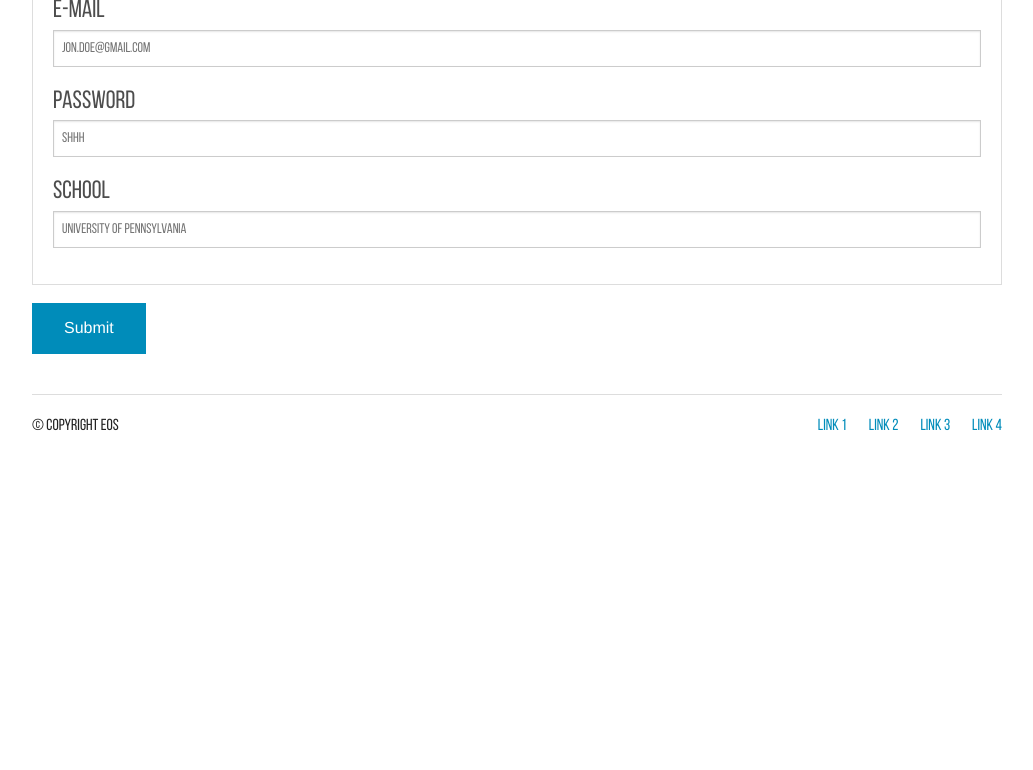
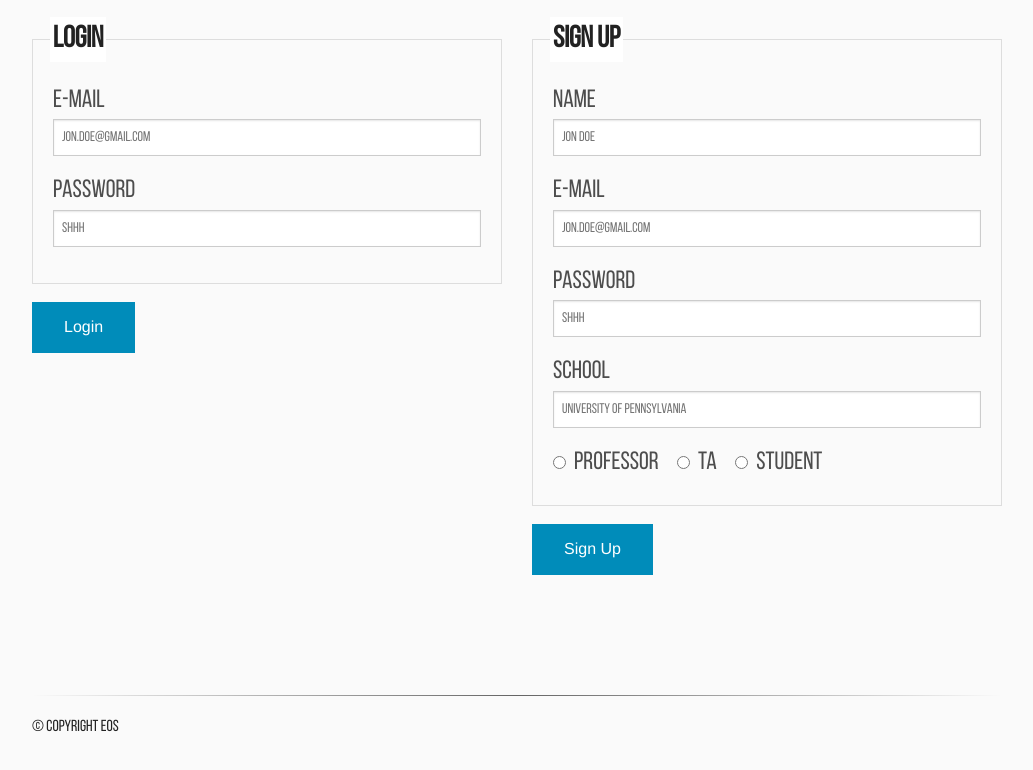
Before and after one commit to jpchen/EoS, a Flask app: page /signup in a window 1280 px wide. Shown: the part 286-1056 px from the top of the page, without its empty margins (123-1156 px from the left). Before the commit the page ends 717 px from the top, so only its background shows below. Run offline with Flask 2, Linux system fonts and the light colour scheme.

Commit message:
fixed forms

```diff
--- a/static/css/layout.css
+++ b/static/css/layout.css
@@ -25,3 +25,140 @@ h1 {
 .button:active {
   background-color: #8DA2D8;
 }*/
+
+ body {
+          background-color: rgba(0, 0, 0, 0.02);
+        }
+
+        .button {
+          /*font-family: 'Raleway', Helvetica, Arial, sans-serif; */
+        }
+
+        .button-group li{
+          padding-top: 3%;
+        }
+
+        .button-group a{
+          color: rgba(0, 0, 0, 1);
+          background-color: transparent;
+        }
+
+        .button-group a:hover {
+          color: rgba(0, 0, 0, 0.4);
+          background-color: transparent;
+        }
+
+        .button-group{
+          float: none;
+        }
+
+        @media only screen and (min-width: 40.063em) {
+          .button-group{
+            float: right;
+          }
+        }
+
+        .namelogo {
+          padding: 20px 10px 0px 10px;
+        }
+
+        @media only screen and (min-width: 40.063em) {
+          .namelogo {
+            padding-bottom: 20px;
+          }
+        }
+
+        .namelogo h1 {
+          font-size: 1.5em;
+          font-weight: 600;
+          text-align: center;
+        }
+
+        @media only screen and (min-width: 40.063em) {
+          .namelogo h1 {
+            font-size: 16px;
+            text-align: left;
+          }
+        }
+
+        @media only screen and (min-width: 64.063em) {
+          .namelogo h1 {
+            font-size: 24px;
+            text-align: left;
+          }
+        }
+
+        .hero{
+          background: url(https://c4.staticflickr.com/4/3916/15256514126_e696dfc374_n.jpg);
+          background-size: cover;
+          box-shadow: inset 0px 0px 0 2000px rgba(0,0,0,0.15);
+          height: 80%;
+        }
+
+        .intro-text {
+          padding-top: 40%;
+          color: rgba(255, 255, 255, 1);
+          text-align: center;
+        }
+
+        @media only screen and (min-width: 40.063em) {
+          .intro-text{
+            padding-top: 25%;
+          }
+        }
+
+        @media only screen and (min-width: 64.063em) {
+          .intro-text{
+            padding-top: 18%;
+          }
+        }
+
+        .intro-text p{
+          font-family: 'Shadows Into Light', cursive;
+          font-size: 44px;
+        }
+
+        .about, .work, .contact {
+          padding: 50px 0 0 0;
+        }
+
+        .about img{
+          width: 250px;
+          height: 250px;
+          border-radius: 150px;
+          -webkit-border-radius: 150px;
+          -moz-border-radius: 150px;
+        }
+
+        .work img:hover {
+          opacity: 0.5;
+        -webkit-transition: 0.3s ease;
+        -moz-transition: 0.3s ease;
+        -ms-transition: 0.3s ease;
+        -o-transition: 0.3s ease;
+        transition: 0.3s ease;
+        }
+
+        .work li {
+          height: 140px;
+          overflow: hidden;
+        }
+
+        hr {
+          border: 0;
+          height: 1px;
+          background-image: -webkit-linear-gradient(left, rgba(0,0,0,0), rgba(0,0,0,0.75), rgba(0,0,0,0));
+          background-image:    -moz-linear-gradient(left, rgba(0,0,0,0), rgba(0,0,0,0.75), rgba(0,0,0,0));
+          background-image:     -ms-linear-gradient(left, rgba(0,0,0,0), rgba(0,0,0,0.75), rgba(0,0,0,0));
+          background-image:      -o-linear-gradient(left, rgba(0,0,0,0), rgba(0,0,0,0.75), rgba(0,0,0,0));
+          opacity: 0.8;
+        }
+
+        footer {
+          padding: 80px 0 10px 0;
+        }
+
+        footer a:hover {
+          color: rgba(0, 0, 0, 0.4);
+          background-color: transparent;
+        }
--- a/templates/signup.html
+++ b/templates/signup.html
@@ -18,8 +18,8 @@
         <div class="large-12 columns">
           <div class="nav-bar right">
            <ul class="button-group">
-             <li><a href="#" class="button">My Classes</a></li>
-             <li><a href="#" class="button">Profile</a></li>
+             <li><a href="#" class="button">Home</a></li>
+             <li><a href="#" class="button">Log Out</a></li>
             </ul>
           </div>
           <h1><img src="{{ url_for('static', filename='logo.png') }}" style="width: 60px;"/>EoS <small>It's awesome.</small></h1>
@@ -28,10 +28,47 @@
       </div>
       <!-- End Nav -->
 
+     <!-- <div class="row">
+        <div class="small-12 medium-4 large-6 columns namelogo">
+          <h1><img src="{{ url_for('static', filename='logo.png') }}" style="width: 60px;"/>EoS <small>It's awesome.</small></h1>
+        </div>
+        <div class="small-12 medium-8 large-6 columns">
+          <div class="nav-bar">
+            <ul class="button-group">
+            <li><a href="#" class="button">About</a></li>
+            <li><a href="#" class="button">Work</a></li>
+            <li><a href="#" class="button">Contact</a></li>
+            </ul>
+          </div>
+        </div>
+      </div> -->
+
+      <div class="hero">
+        <div class="row">
+          <div class="large-12 columns intro-text">
+
+          </div>
+        </div>
+      </div>
 
      <div class="row">
-        <div class="large-12 columns">
-		     <form div="signup-form">
+        <div class="large-6 columns">
+		     <form div="signin-form" action="/signin" method="post">
+			  <fieldset>
+			    <legend style="font-size:30px;">Login</legend>
+			    <label style="font-size:25px;">E-Mail
+			      <input type="text" placeholder="Jon.Doe@gmail.com">
+			    </label>
+			    <label style="font-size:25px;">Password
+			      <input type="text" placeholder="shhh">
+			    </label>
+			  </fieldset>
+			  <input type="submit" value="Login" class="button">
+			</form>
+		</div>
+
+		<div class="large-6 columns">
+		     <form div="signup-form" action="/createaccount" method="post">
 			  <fieldset>
 			    <legend style="font-size:30px;">Sign Up</legend>
 			    <label style="font-size:25px;">Name
@@ -46,28 +83,25 @@
 			    <label style="font-size:25px;">School
 			      <input type="text" placeholder="University of Pennsylvania">
 			    </label>
+
+      			<input type="radio" name="pokemon" value="Professor" id="Professor"><label style="font-size:25px;" for="Professor">Professor</label>
+      			<input type="radio" name="pokemon" value="TA" id="TA"><label style="font-size:25px;" for="TA">TA</label>
+      			<input type="radio" name="pokemon" value="Student" id="Student"><label style="font-size:25px;" for="Student">Student</label>
+
 			  </fieldset>
-			  <button> Submit </button>
+			  <input type="submit" value="Sign Up" class="button">
 			</form>
 		</div>
      </div>
 
+
       <!-- Footer -->
-
       <footer class="row">
         <div class="large-12 columns">
           <hr />
           <div class="row">
             <div class="large-6 columns">
               <p>© Copyright EoS</p>
-            </div>
-            <div class="large-6 columns">
-              <ul class="inline-list right">
-                <li><a href="#">Link 1</a></li>
-                <li><a href="#">Link 2</a></li>
-                <li><a href="#">Link 3</a></li>
-                <li><a href="#">Link 4</a></li>
-              </ul>
             </div>
           </div>
         </div>
```
Also changed, not shown: 8 other files.
